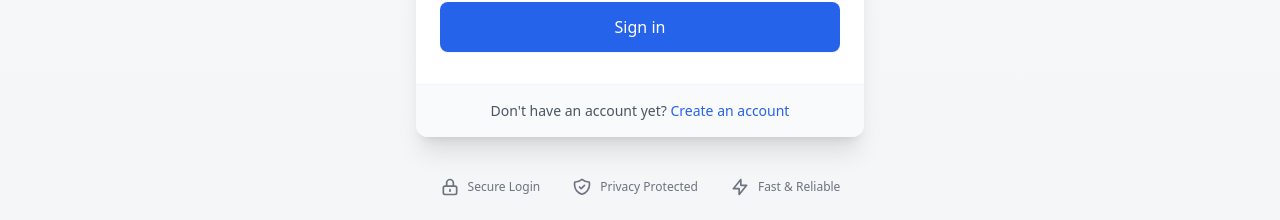
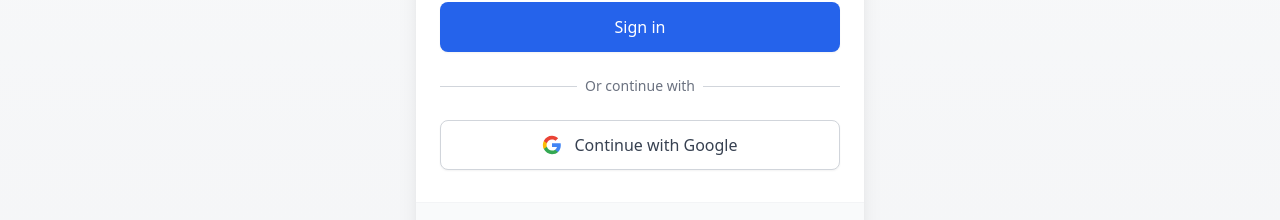
Before and after one commit to alexgomzin/LegalHelper, a Next.js app: page /login in a window 1280 px wide. Shown: the part 528-748 px from the top of the page. Built offline with nearby package versions, Linux system fonts and the light colour scheme; no server answers.

Commit message:
google auth

```diff
--- a/src/contexts/SupabaseAuthContext.tsx
+++ b/src/contexts/SupabaseAuthContext.tsx
@@ -16,6 +16,7 @@
   isLoading: boolean
   signUp: (email: string, password: string, name: string) => Promise<void>
   signIn: (email: string, password: string) => Promise<void>
+  signInWithGoogle: () => Promise<void>
   signOut: () => Promise<void>
   updateProfile: (data: { name?: string, avatar_url?: string }) => Promise<void>
   updatePassword: (password: string) => Promise<void>
@@ -231,6 +232,52 @@
     }
   }
 
+  // Sign in with Google
+  const signInWithGoogle = async () => {
+    setIsLoading(true)
+    try {
+      if (useMockAuth) {
+        // Mock Google sign in
+        const mockUser = {
+          id: `google-mock-${Date.now()}`,
+          email: 'user@gmail.com',
+          name: 'John Doe',
+          avatar_url: 'https://lh3.googleusercontent.com/a/default-user=s96-c',
+          created_at: new Date().toISOString()
+        }
+
+        if (typeof window !== 'undefined') {
+          localStorage.setItem('mock_user', JSON.stringify(mockUser))
+        }
+        setUser(mockUser)
+        setIsLoading(false)
+        return
+      }
+
+      // Regular Supabase Google OAuth
+      const { data, error } = await supabase.auth.signInWithOAuth({
+        provider: 'google',
+        options: {
+          redirectTo: `${window.location.origin}/dashboard`,
+          queryParams: {
+            access_type: 'offline',
+            prompt: 'consent',
+          },
+        },
+      })
+
+      if (error) throw error
+
+      // Note: The actual user data will be available after redirect
+      // The onAuthStateChange listener will handle setting the user state
+    } catch (error: any) {
+      console.error('Error signing in with Google:', error)
+      throw new Error(error.message || 'Failed to sign in with Google')
+    } finally {
+      setIsLoading(false)
+    }
+  }
+
   // Sign out
   const signOut = async () => {
     setIsLoading(true)
@@ -338,6 +385,7 @@
       isLoading,
       signUp,
       signIn,
+      signInWithGoogle,
       signOut,
       updateProfile,
       updatePassword,
--- a/src/pages/login.tsx
+++ b/src/pages/login.tsx
@@ -12,7 +12,7 @@
   const [error, setError] = useState('')
   const [isSubmitting, setIsSubmitting] = useState(false)
   const [registered, setRegistered] = useState(false)
-  const { signIn } = useAuth()
+  const { signIn, signInWithGoogle } = useAuth()
   const router = useRouter()
 
   // Check if user was redirected from registration or has a redirect path
@@ -41,6 +41,20 @@
     } catch (err: any) {
       setError(err.message || 'Login failed. Please try again.')
     } finally {
+      setIsSubmitting(false)
+    }
+  }
+
+  const handleGoogleSignIn = async () => {
+    setError('')
+    setIsSubmitting(true)
+
+    try {
+      await signInWithGoogle()
+      // For OAuth, the redirect happens automatically
+      // No need to manually redirect here
+    } catch (err: any) {
+      setError(err.message || 'Failed to sign in with Google. Please try again.')
       setIsSubmitting(false)
     }
   }
@@ -178,6 +192,48 @@
                     </button>
                   </div>
                 </form>
+
+                {/* Divider */}
+                <div className="mt-6">
+                  <div className="relative">
+                    <div className="absolute inset-0 flex items-center">
+                      <div className="w-full border-t border-gray-300" />
+                    </div>
+                    <div className="relative flex justify-center text-sm">
+                      <span className="px-2 bg-white text-gray-500">Or continue with</span>
+                    </div>
+                  </div>
+                </div>
+
+                {/* Google Sign-In Button */}
+                <div className="mt-6">
+                  <button
+                    type="button"
+                    onClick={handleGoogleSignIn}
+                    disabled={isSubmitting}
+                    className="w-full flex justify-center items-center py-3 px-4 border border-gray-300 rounded-lg shadow-sm bg-white text-gray-700 font-medium hover:bg-gray-50 focus:outline-none focus:ring-2 focus:ring-offset-2 focus:ring-blue-500 transition duration-150 disabled:opacity-50"
+                  >
+                    {isSubmitting ? (
+                      <>
+                        <svg className="animate-spin -ml-1 mr-3 h-5 w-5 text-gray-500" xmlns="http://www.w3.org/2000/svg" fill="none" viewBox="0 0 24 24">
+                          <circle className="opacity-25" cx="12" cy="12" r="10" stroke="currentColor" strokeWidth="4"></circle>
+                          <path className="opacity-75" fill="currentColor" d="M4 12a8 8 0 018-8V0C5.373 0 0 5.373 0 12h4zm2 5.291A7.962 7.962 0 014 12H0c0 3.042 1.135 5.824 3 7.938l3-2.647z"></path>
+                        </svg>
+                        Signing in with Google...
+                      </>
+                    ) : (
+                      <>
+                        <svg className="h-5 w-5 mr-3" viewBox="0 0 24 24">
+                          <path fill="#4285F4" d="M22.56 12.25c0-.78-.07-1.53-.2-2.25H12v4.26h5.92c-.26 1.37-1.04 2.53-2.21 3.31v2.77h3.57c2.08-1.92 3.28-4.74 3.28-8.09z"/>
+                          <path fill="#34A853" d="M12 23c2.97 0 5.46-.98 7.28-2.66l-3.57-2.77c-.98.66-2.23 1.06-3.71 1.06-2.86 0-5.29-1.93-6.16-4.53H2.18v2.84C3.99 20.53 7.7 23 12 23z"/>
+                          <path fill="#FBBC05" d="M5.84 14.09c-.22-.66-.35-1.36-.35-2.09s.13-1.43.35-2.09V7.07H2.18C1.43 8.55 1 10.22 1 12s.43 3.45 1.18 4.93l2.85-2.22z"/>
+                          <path fill="#EA4335" d="M12 5.38c1.62 0 3.06.56 4.21 1.64l3.15-3.15C17.45 2.09 14.97 1 12 1 7.7 1 3.99 3.47 2.18 7.07l3.66 2.84c.87-2.6 3.3-4.53 6.16-4.53z"/>
+                        </svg>
+                        Continue with Google
+                      </>
+                    )}
+                  </button>
+                </div>
               </div>
 
               {/* Footer */}
```
